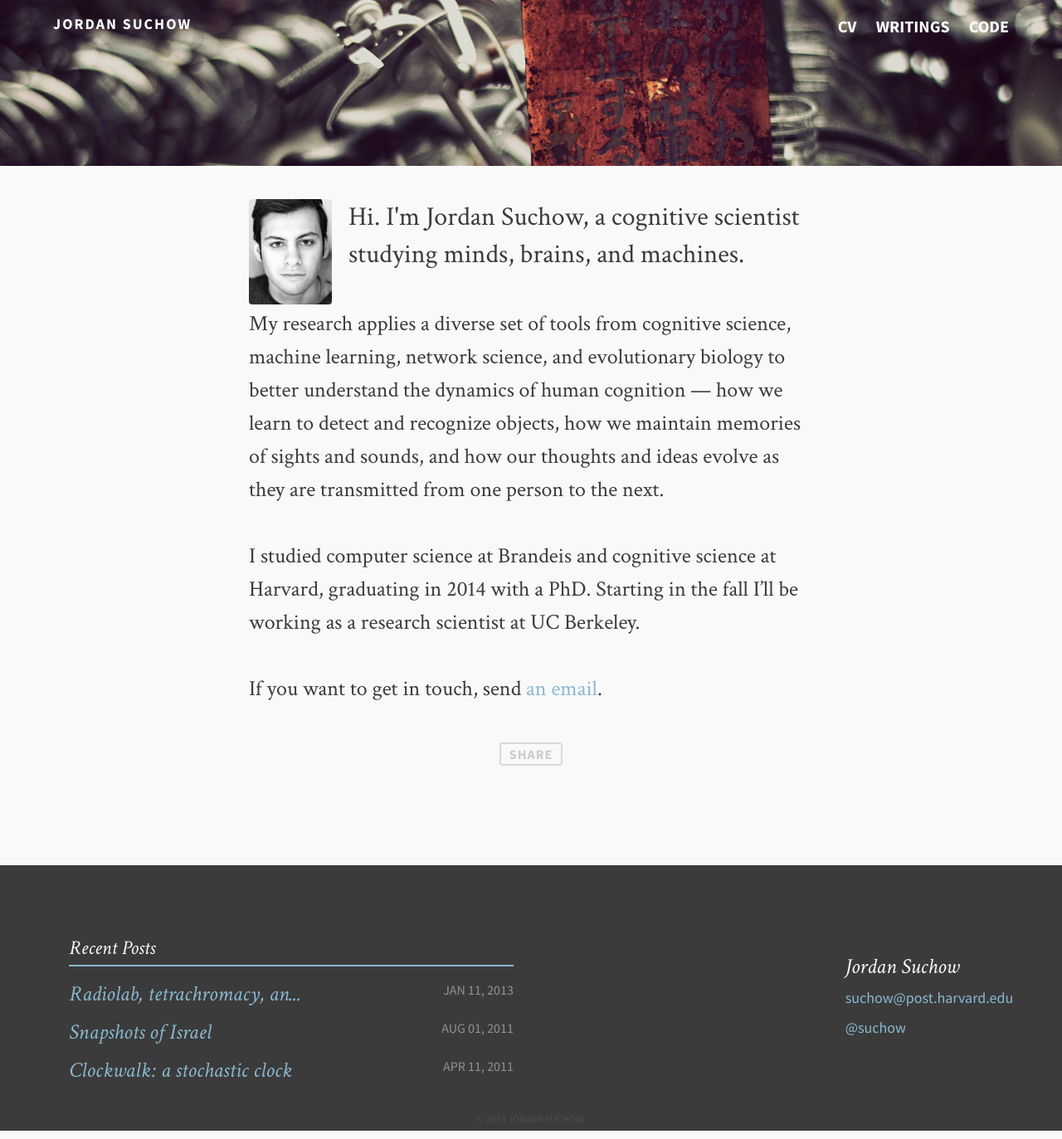
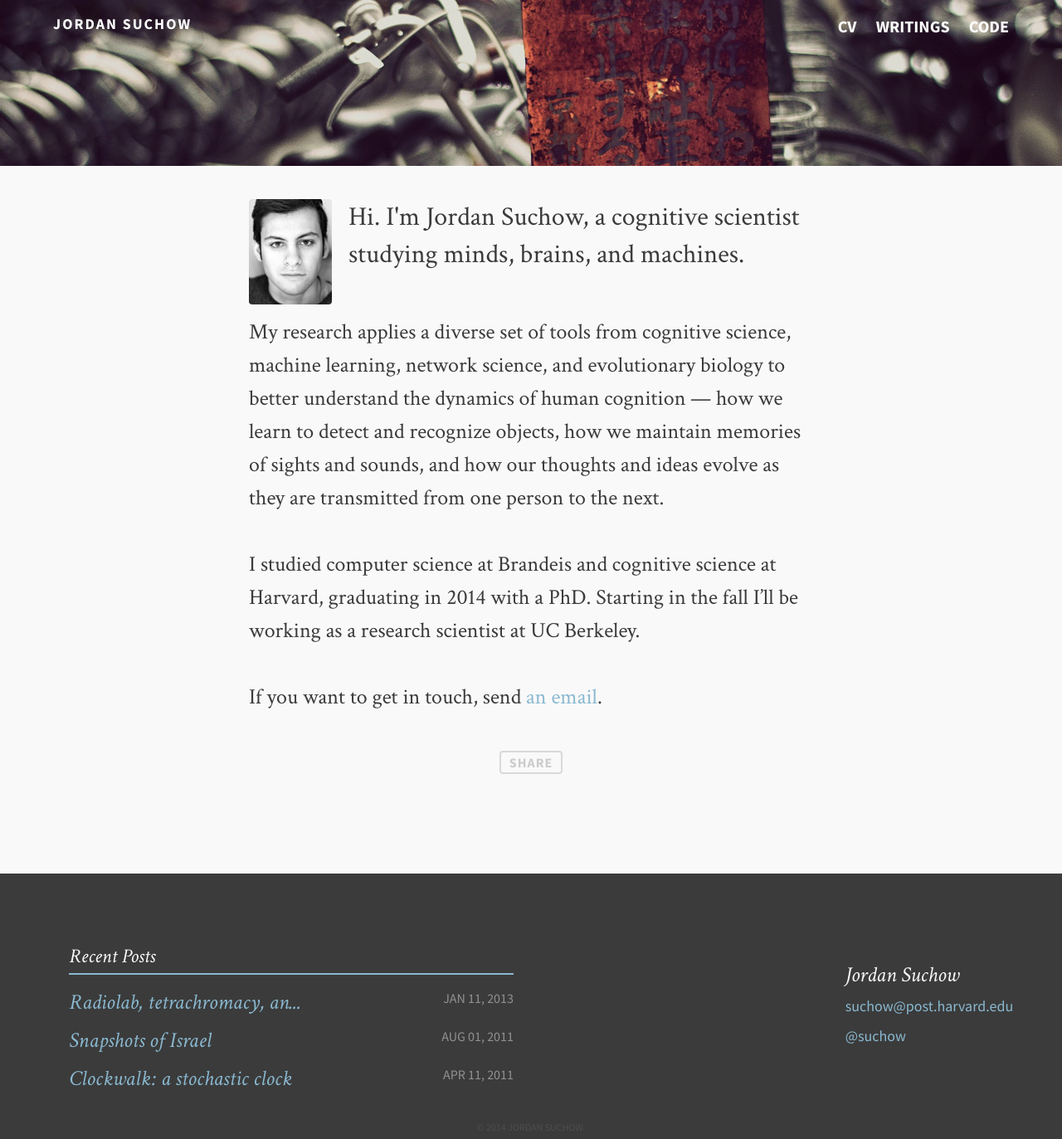
Before and after one commit to suchow/suchow.io, a Jekyll site: the page built from index.md, in a window 1280 px wide. Shown: the whole page at 83% size. Built offline with Jekyll 4.4.1, drawn with Linux system fonts in a browser that asks for light colours; comment, search, counter and statistics services are not loaded.

Commit message:
Tweak header spacing

```diff
--- a/_sass/_styles.scss
+++ b/_sass/_styles.scss
@@ -317,7 +317,7 @@ header.site-header nav {
 
     // Header Stuff
     header {
-        margin: ($lh) 0 ($lh) 0;
+        margin: ($lh) 0 (1.25*$lh) 0;
         hgroup {
             color: $black;
             position: relative;
--- a/assets/css/i.css
+++ b/assets/css/i.css
@@ -582,7 +582,7 @@ header.site-header nav ul li a:hover {
   max-height: 800px;
 }
 .article header {
-  margin: 40px 0 40px 0;
+  margin: 40px 0 50px 0;
 }
 .article header hgroup {
   color: #3b3b3b;
```
